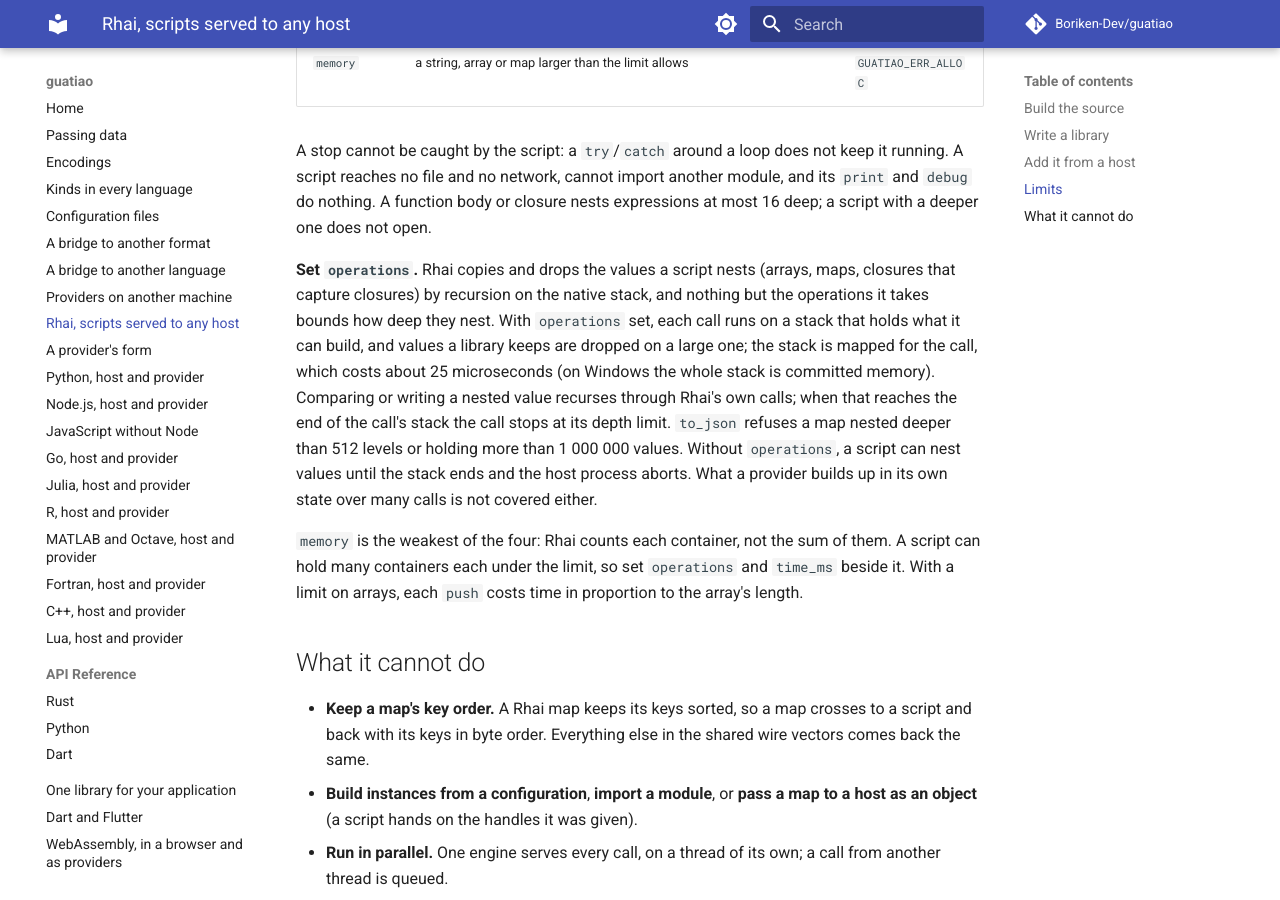
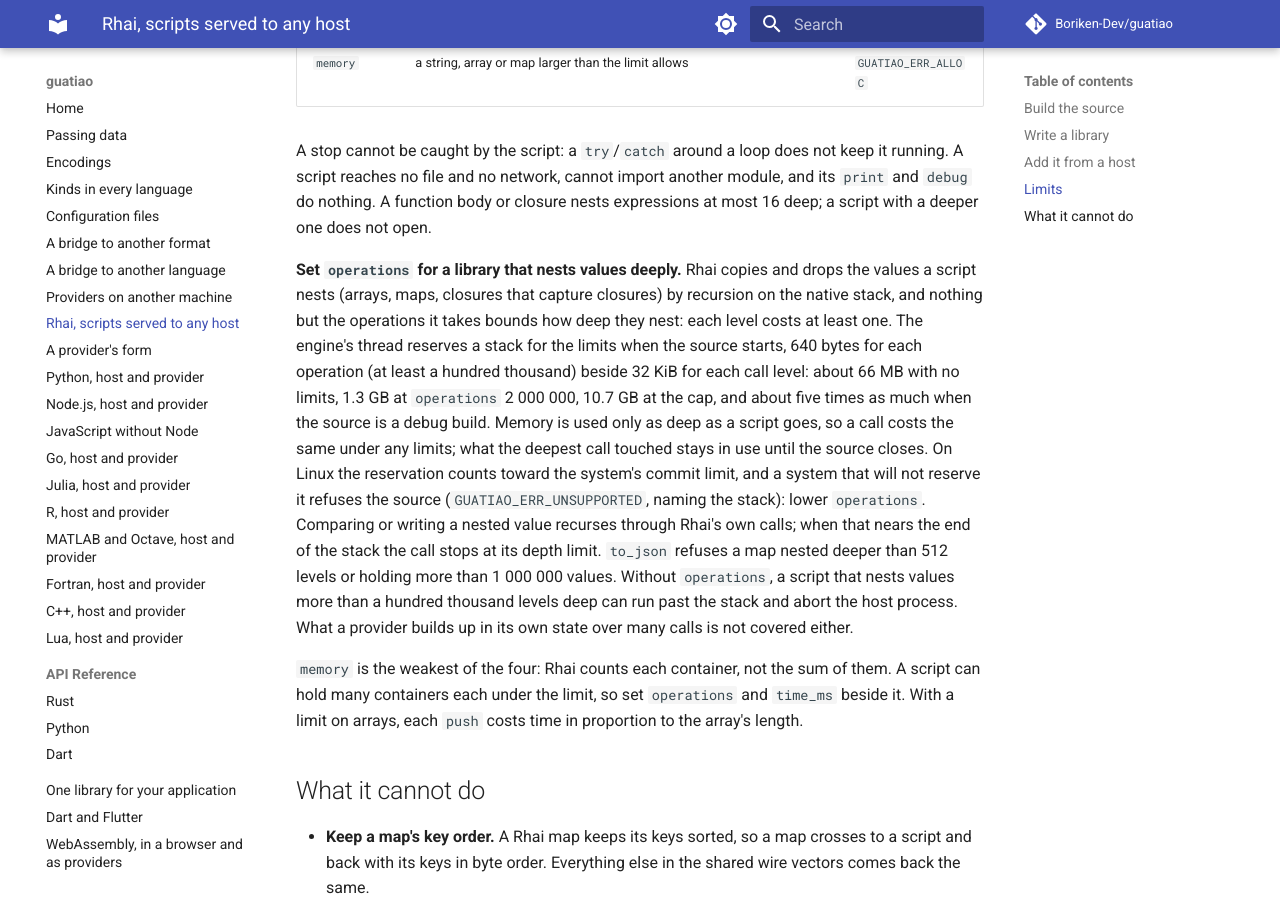
Before and after one commit to Boriken-Dev/guatiao, an MkDocs documentation site: the page built from docs/rhai.md, in a window 1280 px wide and 900 px high, scrolled down 2525 px. Built offline with MkDocs 1.6.1 and Material for MkDocs 9.7.7, drawn with Linux system fonts in a browser that asks for light colours; comment, search, counter and statistics services are not loaded.

Commit message:
docs: a pinned engine's stack, and the stack Rhai reserves for its limits

```diff
--- a/docs/rhai.md
+++ b/docs/rhai.md
@@ -124,18 +124,27 @@ import another module, and its `print` and `debug` do nothing. A function
 body or closure nests expressions at most 16 deep; a script with a deeper
 one does not open.
 
-**Set `operations`.** Rhai copies and drops the values a script nests
-(arrays, maps, closures that capture closures) by recursion on the native
-stack, and nothing but the operations it takes bounds how deep they nest.
-With `operations` set, each call runs on a stack that holds what it can
-build, and values a library keeps are dropped on a large one; the stack is
-mapped for the call, which costs about 25 microseconds (on Windows the
-whole stack is committed memory). Comparing or writing a nested value
-recurses through Rhai's own calls; when that reaches the end of the
-call's stack the call stops at its depth limit. `to_json` refuses a map
-nested deeper than 512 levels or holding more than 1 000 000 values. Without `operations`, a script can nest
-values until the stack ends and the host process aborts. What a provider
-builds up in its own state over many calls is not covered either.
+**Set `operations` for a library that nests values deeply.** Rhai copies
+and drops the values a script nests (arrays, maps, closures that capture
+closures) by recursion on the native stack, and nothing but the
+operations it takes bounds how deep they nest: each level costs at least
+one. The engine's thread reserves a stack for the limits when the source
+starts, 640 bytes for each operation (at least a hundred thousand) beside
+32 KiB for each call level: about 66 MB with no limits, 1.3 GB at
+`operations` 2 000 000, 10.7 GB at the cap, and about five times as much
+when the source is a debug build. Memory is used only as deep as a script
+goes, so a call costs the same under any limits; what the deepest call
+touched stays in use until the source closes. On Linux the
+reservation counts toward the system's commit limit, and a system that
+will not reserve it refuses the source (`GUATIAO_ERR_UNSUPPORTED`, naming
+the stack): lower `operations`. Comparing or writing a nested value
+recurses through Rhai's own calls; when that nears the end of the stack
+the call stops at its depth limit. `to_json` refuses a map nested deeper
+than 512 levels or holding more than 1 000 000 values. Without
+`operations`, a script that nests values more than a hundred thousand
+levels deep can run past the stack and abort the host process. What a
+provider builds up in its own state over many calls is not covered
+either.
 
 `memory` is the weakest of the four: Rhai counts each container, not the
 sum of them. A script can hold many containers each under the limit, so
```
Also changed, not shown: CHANGELOG.md (+3 -1 lines), crates/guatiao-rhai/README.md (+13 -10 lines), docs/language-bridges.md (+4 -1 lines).
